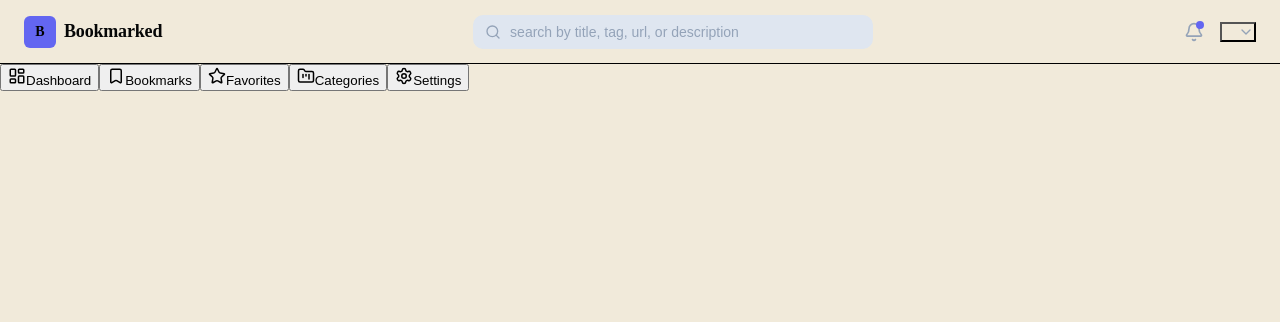
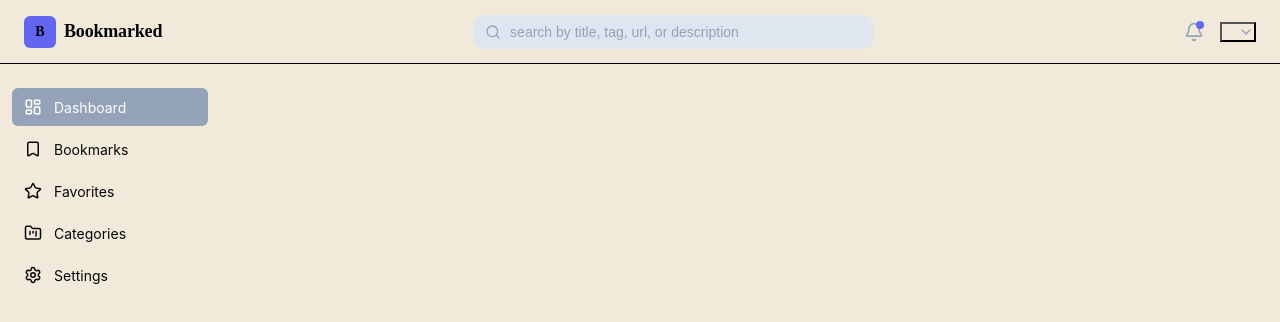
Before and after one commit to thegrindneverstops21/bookmarked, a React (Vite) app: page / in a window 1280 px wide. Shown: the top 322 px of the page. Built offline with nearby package versions, Linux system fonts and the light colour scheme.

Commit message:
styled the bookmark grid and cards

```diff
--- a/src/index.css
+++ b/src/index.css
@@ -161,3 +161,139 @@ body {
 .navbar-chevron {
   color: var(--text-muted);
 }
+
+/* Sidebar Styling */
+.sidebar {
+  width: 220px;
+  min-height: calc(100vh - 64 px);
+  background-color: var(--bg);
+  border-right: apx solid var(--border);
+  padding: 24px 12px;
+}
+
+.sidebar-nav {
+  display: flex;
+  flex-direction: column;
+  gap: 4px;
+}
+
+.sidebar-item {
+  display: flex;
+  align-items: center;
+  gap: 12px;
+  width: 100%;
+  background: none;
+  border: none;
+  border-radius: var(--radius-sm);
+  padding: 10px 12px;
+  color: var(--text);
+  font-size: 14px;
+  font-family: var(--font-sans);
+  cursor: pointer;
+  text-align: left;
+  transition: background 0.15s ease, color 0.15s ease;
+}
+
+.sidebar-item:hover {
+  background: var(--bg-elevated);
+  color: var(--text);
+}
+
+.sidebar-item-active {
+  background: var(--text-muted);
+  color: white;
+}
+
+.sidebar-icon {
+  flex-shrink: 0;
+}
+
+
+/* Bookmark Grid Styling */
+.grid-empty {
+  padding: 24px;
+  color: var(--text-muted);
+  font-size: 14px;
+}
+
+.bookmark-grid {
+  display: grid;
+  grid-template-columns: repeat(auto-fill, minmax(220px, 1fr));
+  gap: 20px;
+  padding: 24px;
+}
+
+
+/* Bookmark Card styling */
+.card {
+  background: var(--bg-elevated);
+  border: 1px solid var(--border);
+  border-radius: var(--radius-md);
+  padding: 16px;
+  display: flex;
+  flex-direction: column;
+  gap: 8px;
+  transition: border-color 0.15s ease, transform 0.1s ease;
+}
+
+.card:hover {
+  border-color: var(--accent);
+  transform: translateY(-2px);
+}
+
+.card-header {
+  display: flex;
+  align-items: center;
+  justify-content: space-between;
+}
+
+.card-favicon {
+  height: 20px;
+  width: 20px;
+  border-radius: 4px;
+}
+
+.card-favicon-fallback {
+background: var(--border);
+}
+
+.card-fav-btn  {
+  background: none;
+  border: none;
+  color: var(--text-muted);
+  cursor: pointer;
+  display: flex;
+  padding: 0;
+}
+
+.card-fav-btn-active {
+  color: #fbbf24;
+}
+
+.card-title {
+  margin: 0;
+  font-size: 15px;
+  font-weight: 600;
+  color: var(--text);
+}
+
+.card-category {
+  font-size: 12px;
+  color: var(--text-muted);
+  text-transform: uppercase;
+  letter-spacing: 0.03em;
+}
+
+.card-link {
+  margin-top: auto;
+  font-size: 13px;
+  color: var(--accent);
+  text-decoration: none;
+  display: inline-flex;
+  align-items: center;
+  gap: 4px;
+}
+
+.card-link:hover {
+  color: var(--accent-hover);
+}
```
